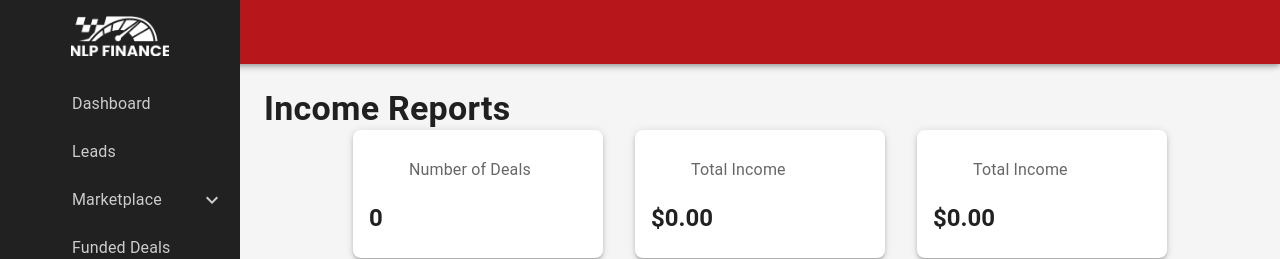
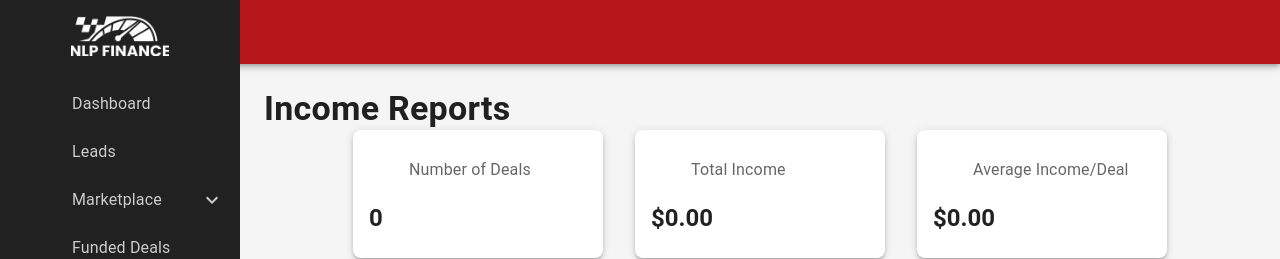
Before and after one commit to tyleranthony11/NLP-Finance-App, a React (Vite) app: page /dashboard/income-reports in a window 1280 px wide. Shown: the top 259 px of the page. Built offline with nearby package versions, Linux system fonts and the light colour scheme; some icons are missing.

Commit message:
added stat card for average income

```diff
--- a/src/pages/dashboard/IncomeReports.jsx
+++ b/src/pages/dashboard/IncomeReports.jsx
@@ -207,12 +207,15 @@ const IncomeReports = () => {
           })}`}
         />
         <StatCard
-          icon={<MonetizationOnIcon sx={styles.icon} />}
-          label="Total Income"
-          value={`$${totalIncome.toLocaleString(undefined, {
-            minimumFractionDigits: 2,
-            maximumFractionDigits: 2,
-          })}`}
+          icon={<PriceCheckIcon sx={styles.icon} />}
+          label="Average Income/Deal"
+          value={`$${(totalIncome / (totalDeals || 1)).toLocaleString(
+            undefined,
+            {
+              minimumFractionDigits: 2,
+              maximumFractionDigits: 2,
+            }
+          )}`}
         />
       </Box>
 
```
